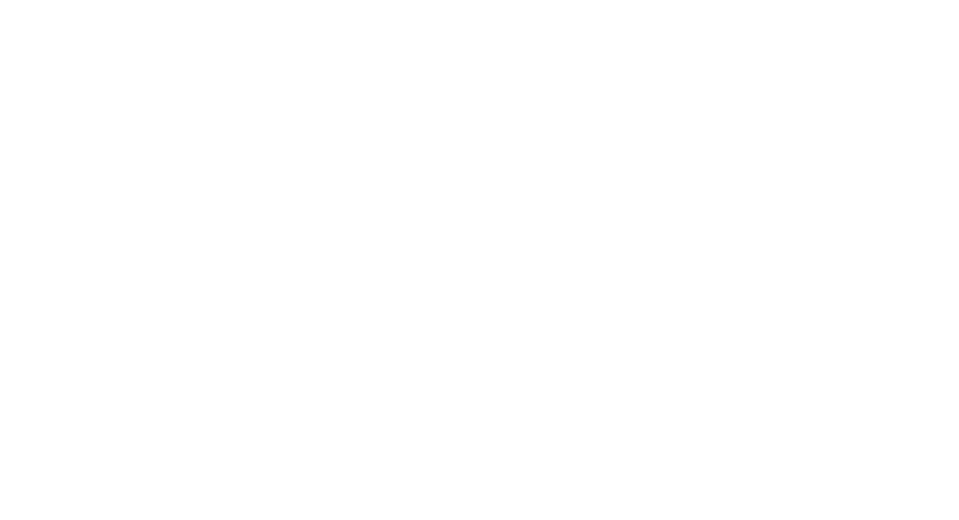
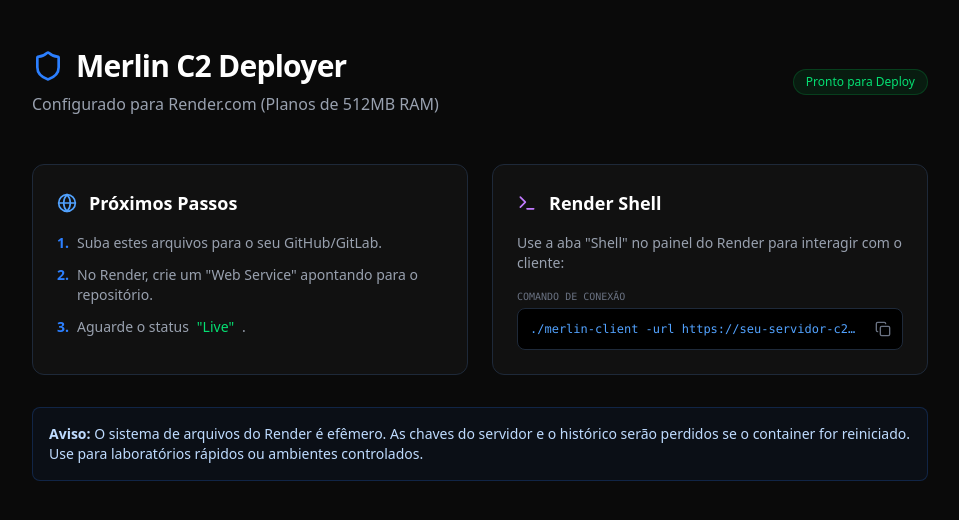
Before and after one commit to marciohmc/merlin-client, a React (Vite) app: page / in a window 1280 px wide. Shown: the top 520 px of the page, without its empty margins (160-1119 px from the left). Built offline with nearby package versions, Linux system fonts and the light colour scheme.

Commit message:
feat: Add Merlin C2 Deployer UI
Introduce a user interface for configuring and deploying the Merlin C2 client on Render.com. The UI provides command-line instructions for setting up permissions and connecting to the C2 server, with clipboard copy functionality.

```diff
--- a/src/App.tsx
+++ b/src/App.tsx
@@ -1,8 +1,104 @@
-/**
- * @license
- * SPDX-License-Identifier: Apache-2.0
- */
+import { Terminal, Shield, Globe, Copy, Check } from "lucide-react";
+import { useState } from "react";
+import { motion } from "motion/react";
 
 export default function App() {
-  return <div></div>;
+  const [copied, setCopied] = useState<string | null>(null);
+
+  const copyToClipboard = (text: string, id: string) => {
+    navigator.clipboard.writeText(text);
+    setCopied(id);
+    setTimeout(() => setCopied(null), 2000);
+  };
+
+  const commands = {
+    connect: "./merlin-client -url https://seu-servidor-c2.onrender.com",
+    permissions: "chmod +x merlin-client",
+  };
+
+  return (
+    <div className="min-h-screen bg-[#0a0a0a] text-gray-200 font-sans p-6 md:p-12">
+      <div className="max-w-4xl mx-auto">
+        {/* Header */}
+        <header className="mb-12 flex items-center justify-between">
+          <div>
+            <h1 className="text-3xl font-bold tracking-tight text-white flex items-center gap-3">
+              <Shield className="w-8 h-8 text-blue-500" />
+              Merlin C2 Deployer
+            </h1>
+            <p className="text-gray-400 mt-2">Configurado para Render.com (Planos de 512MB RAM)</p>
+          </div>
+          <div className="flex gap-2">
+            <span className="px-3 py-1 bg-green-500/10 text-green-400 text-xs font-medium rounded-full border border-green-500/20">
+              Pronto para Deploy
+            </span>
+          </div>
+        </header>
+
+        {/* Status & Instructions */}
+        <div className="grid grid-cols-1 md:grid-cols-2 gap-6 mb-8">
+          <motion.div
+            initial={{ opacity: 0, y: 10 }}
+            animate={{ opacity: 1, y: 0 }}
+            className="bg-[#111111] border border-gray-800 p-6 rounded-xl"
+          >
+            <div className="flex items-center gap-3 mb-4">
+              <Globe className="w-5 h-5 text-blue-400" />
+              <h2 className="text-lg font-semibold text-white">Próximos Passos</h2>
+            </div>
+            <ul className="space-y-3 text-sm text-gray-400">
+              <li className="flex gap-2">
+                <span className="text-blue-500 font-bold">1.</span>
+                Suba estes arquivos para o seu GitHub/GitLab.
+              </li>
+              <li className="flex gap-2">
+                <span className="text-blue-500 font-bold">2.</span>
+                No Render, crie um "Web Service" apontando para o repositório.
+              </li>
+              <li className="flex gap-2">
+                <span className="text-blue-500 font-bold">3.</span>
+                Aguarde o status <span className="text-green-400">"Live"</span>.
+              </li>
+            </ul>
+          </motion.div>
+
+          <motion.div
+            initial={{ opacity: 0, y: 10 }}
+            animate={{ opacity: 1, y: 0 }}
+            transition={{ delay: 0.1 }}
+            className="bg-[#111111] border border-gray-800 p-6 rounded-xl"
+          >
+            <div className="flex items-center gap-3 mb-4">
+              <Terminal className="w-5 h-5 text-purple-400" />
+              <h2 className="text-lg font-semibold text-white">Render Shell</h2>
+            </div>
+            <p className="text-sm text-gray-400 mb-4">
+              Use a aba "Shell" no painel do Render para interagir com o cliente:
+            </p>
+            <div className="space-y-4">
+              <div className="relative group">
+                <div className="text-[10px] uppercase text-gray-500 mb-1 font-mono">Comando de Conexão</div>
+                <div className="bg-black p-3 rounded-lg border border-gray-800 font-mono text-xs flex justify-between items-center group-hover:border-blue-500/50 transition-colors">
+                  <code className="text-blue-400 truncate pr-8">{commands.connect}</code>
+                  <button
+                    onClick={() => copyToClipboard(commands.connect, 'connect')}
+                    className="absolute right-2 p-1 hover:bg-gray-800 rounded transition-colors"
+                  >
+                    {copied === 'connect' ? <Check className="w-4 h-4 text-green-500" /> : <Copy className="w-4 h-4 text-gray-500" />}
+                  </button>
+                </div>
+              </div>
+            </div>
+          </motion.div>
+        </div>
+
+        {/* Important Notes */}
+        <div className="bg-blue-500/5 border border-blue-500/20 p-4 rounded-lg text-sm text-blue-200">
+          <strong>Aviso:</strong> O sistema de arquivos do Render é efêmero.
+          As chaves do servidor e o histórico serão perdidos se o container for reiniciado.
+          Use para laboratórios rápidos ou ambientes controlados.
+        </div>
+      </div>
+    </div>
+  );
 }
```
